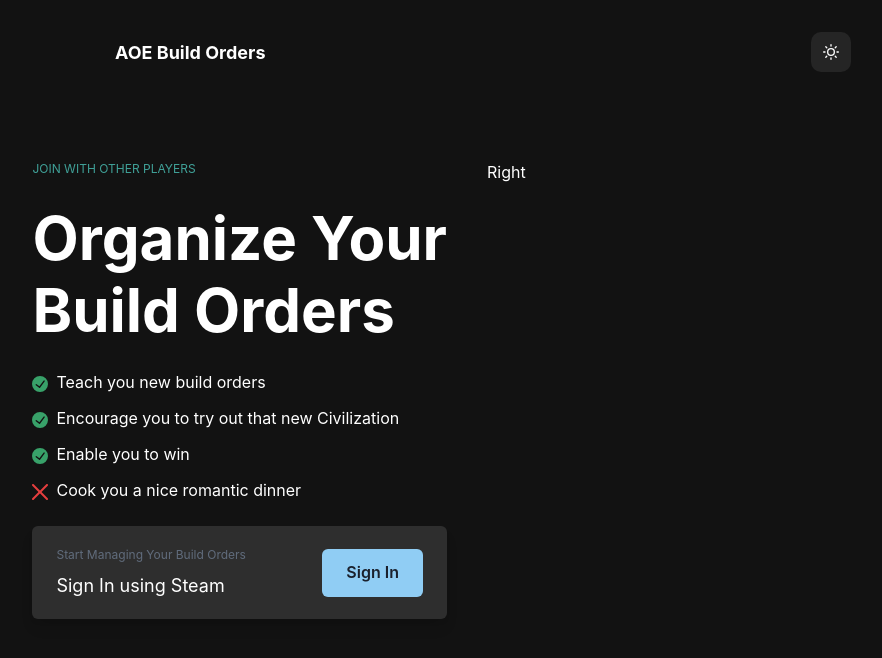
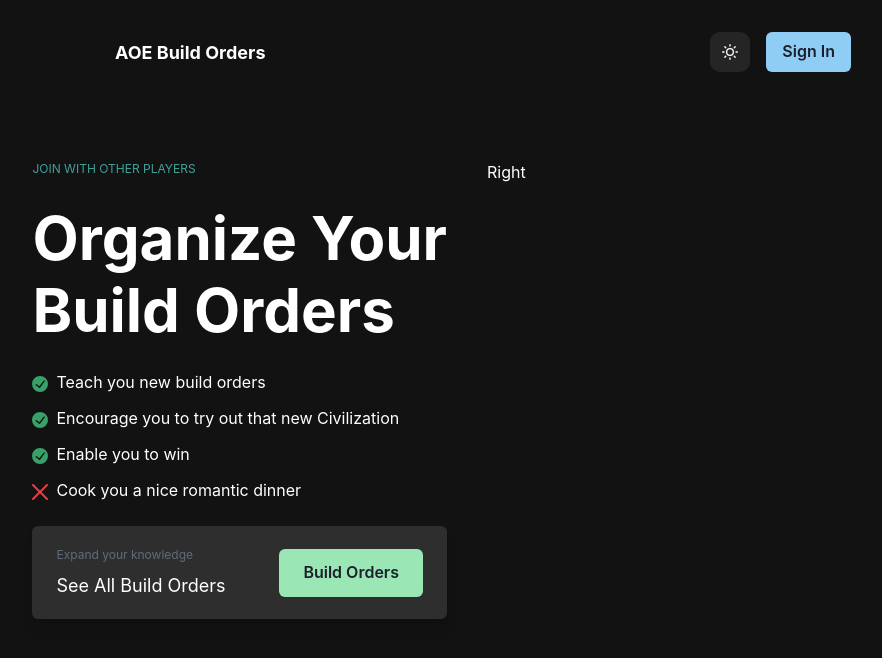
Before and after one commit to Elevated-Software/aoe-build-order, a Next.js app: page / in a window 1280 px wide. Shown: the top 658 px of the page, without its empty margins (157-1039 px from the left). Built offline with nearby package versions, Linux system fonts and the light colour scheme; no server answers.

Commit message:
sign in sign out button on navbar

```diff
--- a/src/components/home/CallToAction.tsx
+++ b/src/components/home/CallToAction.tsx
@@ -1,6 +1,5 @@
 import { CheckCircleIcon, CloseIcon } from '@chakra-ui/icons';
 import { Box, Button, Flex, Heading, List, ListIcon, ListItem, Spacer, Stack, Text, useColorModeValue } from '@chakra-ui/react';
-import { signIn } from 'next-auth/react';
 // import { useRouter } from 'next/router';
 import React from 'react';
 
@@ -49,19 +48,16 @@ export const CallToAction = (): JSX.Element => {
           ))}
         </List>
 
-        {/* Sign In using steam or go to My Builds */}
+        {/* Go to build orders */}
         <Box bgColor={cardBg} px={6} py={5} maxW="md" rounded="md" shadow="lg">
           <Flex alignItems="center">
             <Stack>
-              <Text fontSize="xs" color="gray.500" opacity="75%">Start Managing Your Build Orders</Text>
-              <Text fontSize="lg">Sign In using Steam</Text>
+              <Text fontSize="xs" color="gray.500" opacity="75%">Expand your knowledge</Text>
+              <Text fontSize="lg">See All Build Orders</Text>
             </Stack>
             <Spacer />
-            {/* <Button onClick={() => signIn('battlenet', { callbackUrl: `${window.location.origin}/groups` })} p={6} colorScheme="blue" disabled={loading}>
-                Sign In
-              </Button> */}
-            <Button onClick={() => signIn()} p={6} colorScheme="blue">
-              Sign In
+            <Button onClick={() => { }} p={6} colorScheme="green">
+              Build Orders
             </Button>
           </Flex>
         </Box>
--- a/src/components/navbar/NavBar.tsx
+++ b/src/components/navbar/NavBar.tsx
@@ -1,8 +1,10 @@
-import { Box, Flex, HStack, Text } from '@chakra-ui/react';
+import { Box, Button, Flex, HStack, Text } from '@chakra-ui/react';
+import { signIn, signOut, useSession } from 'next-auth/react';
 import Link from 'next/link';
 import { DarkModeSwitch } from './DarkModeSwitch';
 
 export const NavBar = (): JSX.Element => {
+  const { data: session, status } = useSession();
   return (
     <Flex
       as="nav"
@@ -25,16 +27,16 @@ export const NavBar = (): JSX.Element => {
         spacing={4}
       >
         <DarkModeSwitch />
-        {/* { !session &&
-          <Button onClick={ () => signIn('battlenet', { callbackUrl: `${window.location.origin}/groups` }) } colorScheme="blue" disabled={ loading }>
-            Sign In
-          </Button>
-        }
-        { session &&
-          <Button onClick={ () => signOut({ callbackUrl: `${window.location.origin}` }) } colorScheme="blue" disabled={ loading }>
-            Sign Out
-          </Button>
-        } */}
+        <Button
+          onClick={session
+            ? () => signOut({ callbackUrl: `${window.location.origin}` })
+            : () => signIn()
+          }
+          colorScheme="blue"
+          disabled={status === 'loading'}
+        >
+          {session ? 'Sign Out' : 'Sign In'}
+        </Button>
       </HStack>
     </Flex>
   );
--- a/src/pages/api/hello.ts
+++ b/src/pages/api/hello.ts
@@ -1,5 +1,4 @@
 // Next.js API route support: https://nextjs.org/docs/api-routes/introduction
-import { Model } from 'mongoose';
 import type { NextApiHandler, NextApiRequest, NextApiResponse } from 'next';
 import withDb from '../../lib/middlewares/withDb';
 import withHandleErrors from '../../lib/middlewares/withErrorHandler';
```
